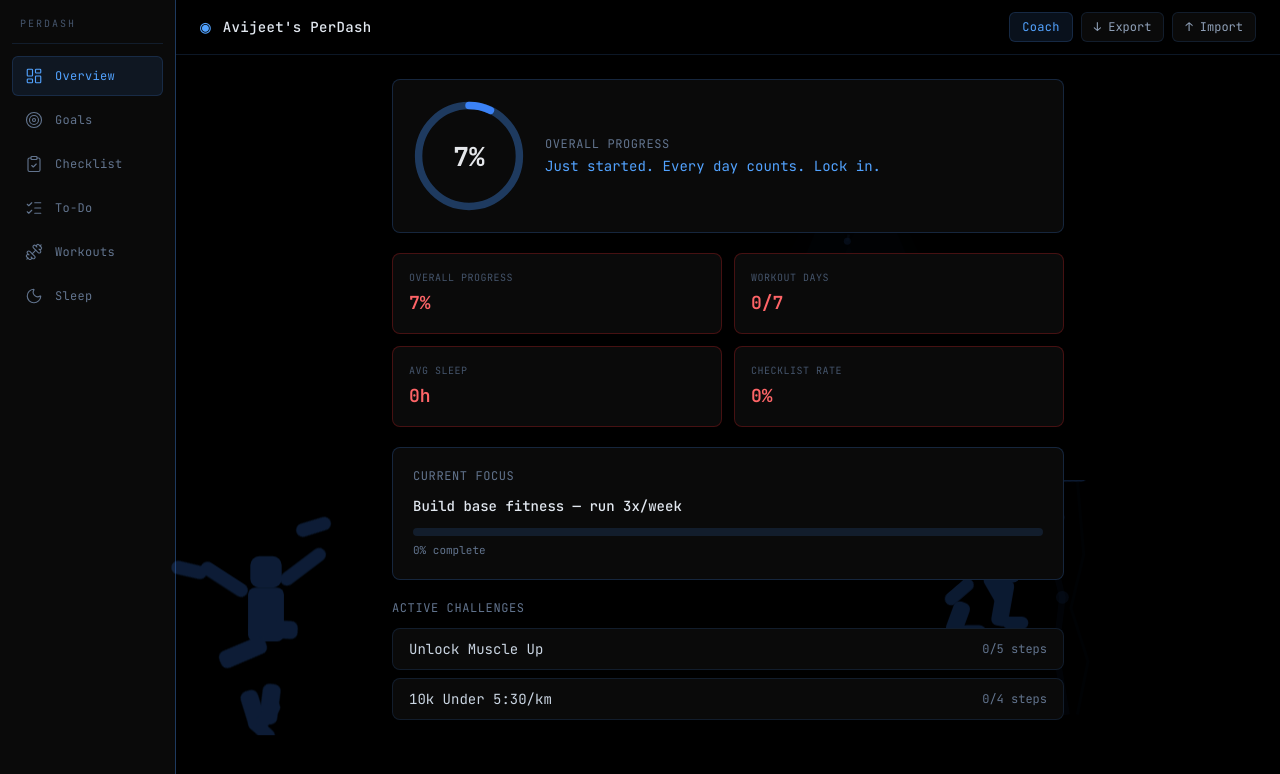
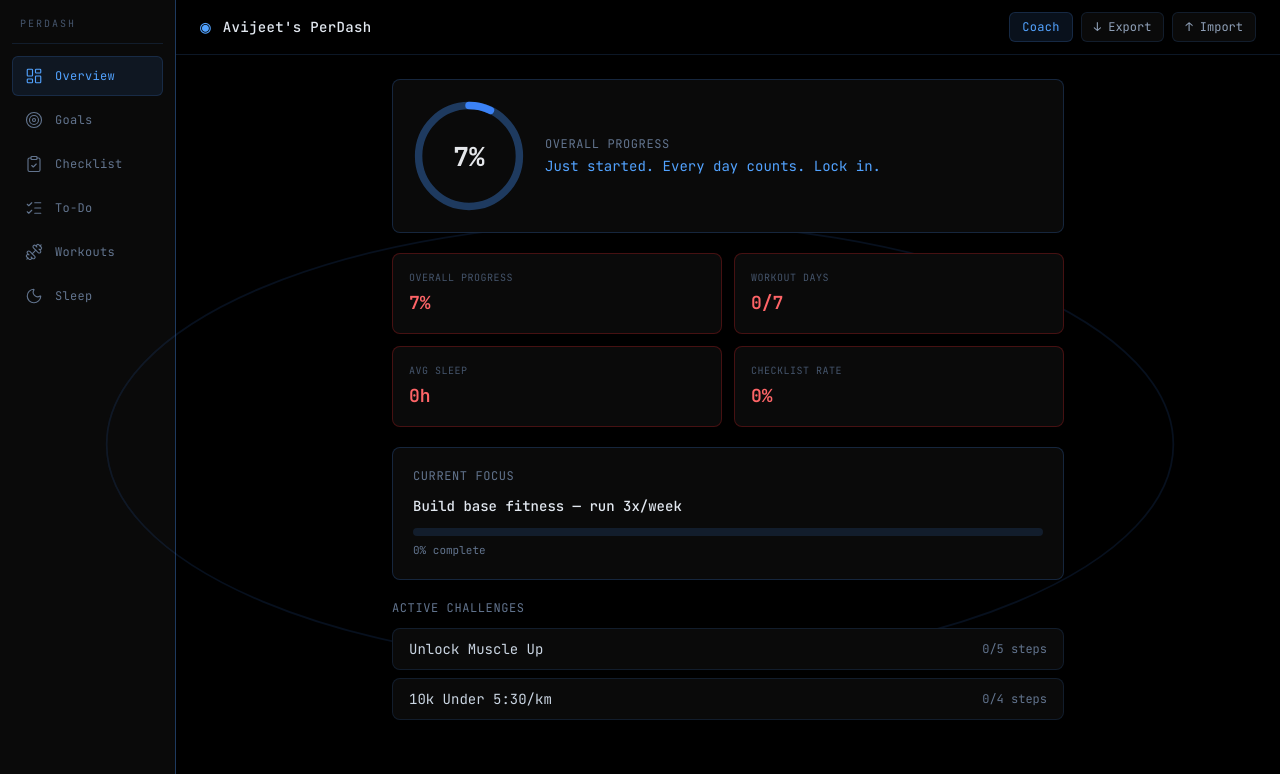
Before and after one commit to TheWhiteburn/PerDash, a React (Vite) app in the folder client/: page / in a window 1280 px wide. Shown: the top 774 px of the page. Built offline with nearby package versions, Linux system fonts and the light colour scheme; the HTML template or start-up script is replaced by a standard one.

Commit message:
Background: track + runner only, no SVGs behind content, 20s lap

```diff
--- a/client/src/components/BackgroundScene.jsx
+++ b/client/src/components/BackgroundScene.jsx
@@ -1,162 +1,66 @@
 import React from 'react';
-
-const styles = `
-@keyframes runnerBounce {
-  0%, 100% { transform: translateY(0); }
-  50% { transform: translateY(-4px); }
-}
-
-@keyframes runnerArmFwd {
-  0%, 100% { transform: rotate(-40deg); }
-  50% { transform: rotate(-20deg); }
-}
-
-@keyframes runnerArmBack {
-  0%, 100% { transform: rotate(30deg); }
-  50% { transform: rotate(50deg); }
-}
-
-@keyframes runnerLegFwd {
-  0%, 100% { transform: rotate(35deg); }
-  50% { transform: rotate(15deg); }
-}
-
-@keyframes runnerLegBack {
-  0%, 100% { transform: rotate(-45deg); }
-  50% { transform: rotate(-25deg); }
-}
-
-@keyframes climberArm {
-  0%, 100% { transform: rotate(-30deg); }
-  50% { transform: rotate(-50deg); }
-}
-
-@keyframes climberArmReach {
-  0%, 100% { transform: rotate(15deg); }
-  50% { transform: rotate(5deg); }
-}
-
-@keyframes climberBody {
-  0%, 100% { transform: translateY(0); }
-  50% { transform: translateY(-3px); }
-}
-
-@keyframes standBob {
-  0%, 100% { transform: translateY(0); }
-  50% { transform: translateY(-2px); }
-}
-`;
 
 export default function BackgroundScene() {
   return (
     <div className="fixed inset-0 pointer-events-none overflow-hidden z-0 select-none">
-      <style>{styles}</style>
+      <svg
+        viewBox="0 0 1440 900"
+        className="w-full h-full"
+        preserveAspectRatio="xMidYMid meet"
+        fill="#3b82f6"
+      >
+        <defs>
+          <path id="raceTrack" d="M 720 750 A 600 250 0 0 1 720 250 A 600 250 0 0 1 720 750" />
+        </defs>
 
-      {/* === RUNNER === */}
-      <div
-        className="absolute bottom-16 left-[12%] opacity-[0.22]"
-        style={{ animation: 'runnerBounce 0.6s ease-in-out infinite' }}
-      >
-        <svg viewBox="0 0 100 100" className="w-56 h-56" fill="#3b82f6">
-          <g>
+        {/* Visible track curves — left and right arcs forming a broken oval */}
+        <path d="M 720 750 A 600 250 0 0 1 720 250" stroke="#3b82f6" strokeWidth="2" fill="none" opacity="0.12" />
+        <path d="M 720 250 A 600 250 0 0 1 720 750" stroke="#3b82f6" strokeWidth="2" fill="none" opacity="0.12" />
+
+        {/* Runner — follows traceTrack path (20s lap), limbs pump via animateTransform */}
+        <g opacity="0.2">
+          <animateMotion dur="20s" repeatCount="indefinite" rotate="auto">
+            <mpath href="#raceTrack" />
+          </animateMotion>
+
+          <g transform="translate(-50, -56) scale(0.55)">
             {/* Torso */}
             <rect x="42" y="34" width="16" height="24" rx="3" />
             {/* Head */}
             <rect x="43" y="20" width="14" height="14" rx="4" />
-            {/* Right arm (forward, pumping) */}
-            <g style={{ transformOrigin: '50px 36px', animation: 'runnerArmFwd 0.6s ease-in-out infinite' }}>
+
+            {/* Right arm (forward) */}
+            <g>
+              <animateTransform attributeName="transform" type="rotate" values="-35 50 36; -15 50 36; -35 50 36" dur="0.85s" repeatCount="indefinite" />
               <rect x="58" y="34" width="24" height="6" rx="3" />
-              <rect x="78" y="20" width="16" height="6" rx="3" transform="rotate(20 78 20)" />
+              <rect x="78" y="26" width="16" height="6" rx="3" transform="rotate(20 78 26)" />
             </g>
-            {/* Left arm (back, pumping) */}
-            <g style={{ transformOrigin: '42px 36px', animation: 'runnerArmBack 0.6s ease-in-out infinite' }}>
+
+            {/* Left arm (back) */}
+            <g>
+              <animateTransform attributeName="transform" type="rotate" values="25 42 36; 45 42 36; 25 42 36" dur="0.85s" repeatCount="indefinite" />
               <rect x="18" y="34" width="24" height="6" rx="3" />
               <rect x="6" y="42" width="16" height="6" rx="3" transform="rotate(-20 6 42)" />
             </g>
+
             {/* Right leg (forward stride) */}
-            <g style={{ transformOrigin: '50px 56px', animation: 'runnerLegFwd 0.6s ease-in-out infinite' }}>
+            <g>
+              <animateTransform attributeName="transform" type="rotate" values="30 50 56; 10 50 56; 30 50 56" dur="0.85s" repeatCount="indefinite" />
               <rect x="48" y="56" width="8" height="22" rx="3" transform="rotate(35 48 56)" />
               <rect x="60" y="74" width="8" height="18" rx="3" transform="rotate(-25 60 74)" />
               <rect x="64" y="88" width="14" height="6" rx="3" transform="rotate(10 64 88)" />
             </g>
+
             {/* Left leg (back stride) */}
-            <g style={{ transformOrigin: '42px 56px', animation: 'runnerLegBack 0.6s ease-in-out infinite' }}>
+            <g>
+              <animateTransform attributeName="transform" type="rotate" values="-40 42 56; -20 42 56; -40 42 56" dur="0.85s" repeatCount="indefinite" />
               <rect x="42" y="56" width="8" height="22" rx="3" transform="rotate(-45 42 56)" />
               <rect x="22" y="72" width="8" height="18" rx="3" transform="rotate(25 22 72)" />
               <rect x="18" y="86" width="14" height="6" rx="3" transform="rotate(-10 18 86)" />
             </g>
           </g>
-        </svg>
-      </div>
-
-      {/* === CLIMBER + ROCK WALL === */}
-      <div className="absolute bottom-16 right-[10%] opacity-[0.2]">
-        <svg viewBox="0 0 120 120" className="w-64 h-64" fill="#3b82f6">
-          {/* Rock wall */}
-          <polyline points="80,110 75,80 78,55 72,30 75,0" stroke="#3b82f6" strokeWidth="3" fill="none" opacity="0.15" />
-          <polyline points="85,110 90,85 82,60 88,35 85,0" stroke="#3b82f6" strokeWidth="1.5" fill="none" opacity="0.08" />
-          {/* Hand-hold dots */}
-          <circle cx="75" cy="80" r="3" fill="#3b82f6" opacity="0.3"><animate attributeName="opacity" values="0.1;0.6;0.1" dur="2s" repeatCount="indefinite" /></circle>
-          <circle cx="78" cy="55" r="3" fill="#3b82f6" opacity="0.3"><animate attributeName="opacity" values="0.1;0.6;0.1" dur="2.5s" repeatCount="indefinite" /></circle>
-          <circle cx="72" cy="30" r="3" fill="#3b82f6" opacity="0.3"><animate attributeName="opacity" values="0.1;0.6;0.1" dur="3s" repeatCount="indefinite" /></circle>
-          {/* Climber group - translates upward along the wall */}
-          <g>
-            <animateTransform attributeName="transform" type="translate" values="0,30; 0,-40; 0,30" dur="8s" repeatCount="indefinite" keyTimes="0;0.9;1" />
-            {/* Torso */}
-            <rect x="42" y="26" width="16" height="22" rx="3" />
-            {/* Head */}
-            <rect x="43" y="14" width="14" height="12" rx="4" />
-            {/* Right arm (reaching UP) */}
-            <g style={{ transformOrigin: '50px 28px', animation: 'climberArmReach 2s ease-in-out infinite' }}>
-              <rect x="48" y="4" width="24" height="6" rx="3" transform="rotate(15 48 28)" />
-              <rect x="64" y="-8" width="20" height="6" rx="3" transform="rotate(-10 64 -8)" />
-            </g>
-            {/* Left arm (on side hold) */}
-            <g style={{ transformOrigin: '42px 30px', animation: 'climberArm 2s ease-in-out infinite' }}>
-              <rect x="20" y="28" width="22" height="6" rx="3" transform="rotate(-40 20 28)" />
-              <rect x="10" y="36" width="16" height="6" rx="3" />
-            </g>
-            {/* Right leg (straight, foot on hold) */}
-            <rect x="48" y="46" width="8" height="22" rx="3" transform="rotate(10 48 46)" />
-            <rect x="50" y="64" width="12" height="6" rx="3" />
-            {/* Left leg (bent, lower hold) */}
-            <rect x="40" y="46" width="8" height="16" rx="3" transform="rotate(-30 40 46)" />
-            <rect x="28" y="56" width="8" height="16" rx="3" transform="rotate(20 28 56)" />
-            <rect x="30" y="68" width="12" height="6" rx="3" />
-          </g>
-        </svg>
-      </div>
-
-      {/* === MOUNTAIN === */}
-      <svg
-        className="absolute top-[15%] right-[25%] w-52 h-52 opacity-[0.15]"
-        viewBox="0 0 120 120"
-        fill="none"
-      >
-        <polygon points="30,80 60,10 90,80" fill="#3b82f6" opacity="0.08" />
-        <polygon points="50,85 75,30 100,85" fill="#3b82f6" opacity="0.05" />
-        <polygon points="15,90 40,40 65,90" fill="#3b82f6" opacity="0.04" />
-        <polyline points="55,70 58,55 63,60 68,42 72,48 75,32" stroke="#3b82f6" strokeWidth="1.5" fill="none" opacity="0.3" strokeDasharray="4 3" />
-        <text x="45" y="102" fill="#3b82f6" fontSize="8" opacity="0.4" fontFamily="JetBrains Mono, monospace" letterSpacing="4">PEAK</text>
-        <circle cx="55" cy="70" r="2" fill="#3b82f6" opacity="0.6">
-          <animateMotion dur="10s" repeatCount="indefinite" path="M55,70 L58,55 L63,60 L68,42 L72,48 L75,32" />
-        </circle>
+        </g>
       </svg>
-
-      {/* === STANDING FIGURE (scale reference) === */}
-      <div
-        className="absolute top-[55%] right-[35%] opacity-[0.12]"
-        style={{ animation: 'standBob 3s ease-in-out infinite' }}
-      >
-        <svg viewBox="0 0 50 80" className="w-20 h-28" fill="#3b82f6">
-          <rect x="18" y="12" width="14" height="12" rx="4" />
-          <rect x="17" y="24" width="16" height="26" rx="3" />
-          <rect x="14" y="50" width="8" height="22" rx="3" />
-          <rect x="28" y="50" width="8" height="22" rx="3" />
-          <rect x="6" y="28" width="12" height="5" rx="2.5" transform="rotate(-15 6 28)" />
-          <rect x="32" y="28" width="14" height="5" rx="2.5" transform="rotate(15 32 28)" />
-        </svg>
-      </div>
     </div>
   );
 }
```
